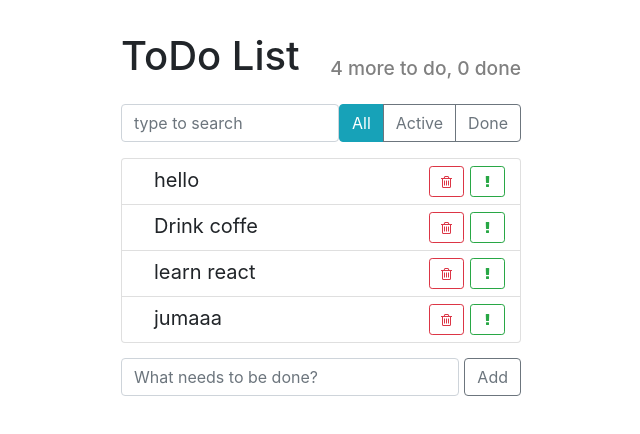
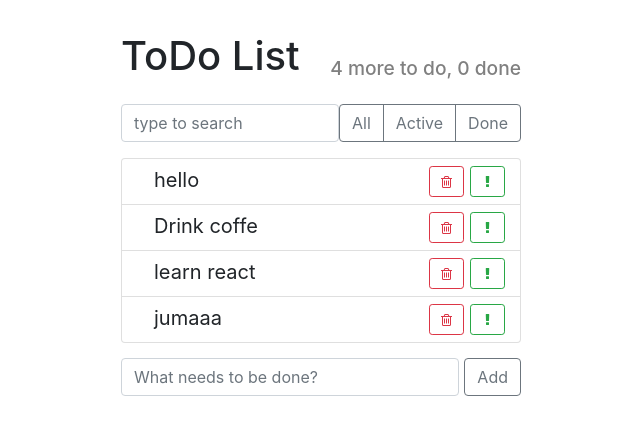
Before and after one commit to mariankomen/study_todo, a React (Create React App) app: page / in a window 1280 px wide. Shown: the top 434 px of the page, without its empty margins (319-959 px from the left). Built offline with nearby package versions, Linux system fonts and the light colour scheme.

Commit message:
ToDo Finally

```diff
--- a/src/App.js
+++ b/src/App.js
@@ -14,9 +14,10 @@
             this.CreateToDoItem("Drink coffe"),
             this.CreateToDoItem("learn react"),
             this.CreateToDoItem("jumaaa"),
-        ], term: ''
+        ],
+        term: '',
+        filter: ''
     }
-
 
     AddItem = (text) => {
         const NewItem = this.CreateToDoItem(text);
@@ -83,30 +84,49 @@
     }
 
     search(ITEMS, term) {
-        if(term === 0){
+        if (term === 0) {
             return ITEMS;
         }
-        return ITEMS.filter((item)=>{
+        return ITEMS.filter((item) => {
             return item.label.toLowerCase().indexOf(term.toLowerCase()) > -1;
         });
     }
+
     OnSearchChange = (term) => {
         this.setState({term});
     };
+    onFilterChange = (filter) => {
+        this.setState({filter})
+    }
+    filter(items, filter) {
+        switch (filter) {
+            case 'all':
+                return items;
+            case 'active':
+                return items.filter((item) => !item.done)
+            case 'done':
+                return items.filter((item) => item.done)
+            default:
+                return items;
+        }
+    }
 
 
     render() {
         // const TODODATA = this.state.TodoData;
-        const {TodoData, term} = this.state;
+        const {TodoData, term, filter} = this.state;
         const DoneItems = TodoData.filter((el) => el.done).length;
         const TodoCount = TodoData.filter((el) => !el.done).length;
-        const VisibleItems = this.search(TodoData, term)
+        const VisibleItems = this.filter(this.search(TodoData, term), filter)
         return (
             <div className='todo-app'>
                 <AppHeader toDo={TodoCount} done={DoneItems}/>
                 <div className="top-panel d-flex">
                     <SerchPanel OnSearchChange={this.OnSearchChange}/>
-                    <ItemStatusFilter/>
+                    <ItemStatusFilter filter={filter}
+                                      onFilterChange={this.onFilterChange}
+
+                    />
                 </div>
 
                 <TodoList TodoData={VisibleItems}
--- a/src/components/item-status-filter/item-status-filter.js
+++ b/src/components/item-status-filter/item-status-filter.js
@@ -2,16 +2,29 @@
 
 export default class ItemStatusFilter extends Component{
 
+    buttons = [
+        {name: 'all',label: 'All'},
+        {name: 'active',label: 'Active'},
+        {name: 'done',label: 'Done'},
+    ]
+
     render() {
+        const {filter, onFilterChange} = this.props;
+        const buttons = this.buttons.map(({name,label})=>{
+            const isActive = filter === name;
+            const clazz = isActive ? 'btn-info' : 'btn-outline-secondary'
+            return (
+                <button type="button"
+                        className={`btn ${clazz}`}
+                        key={name}
+                        onClick={()=>onFilterChange(name)}
+                >{label}</button>
+            )
+        })
+
         return(
             <div className="btn-group">
-                <button type="button"
-                        className="btn btn-info">All</button>
-                <button type="button"
-                        className="btn btn-outline-secondary"
-                        >Active</button>
-                <button type="button"
-                        className="btn btn-outline-secondary">Done</button>
+                {buttons}
             </div>
         );
     }
```
Also changed, not shown: 1 other file (tests, documents, lock files or other folders).
